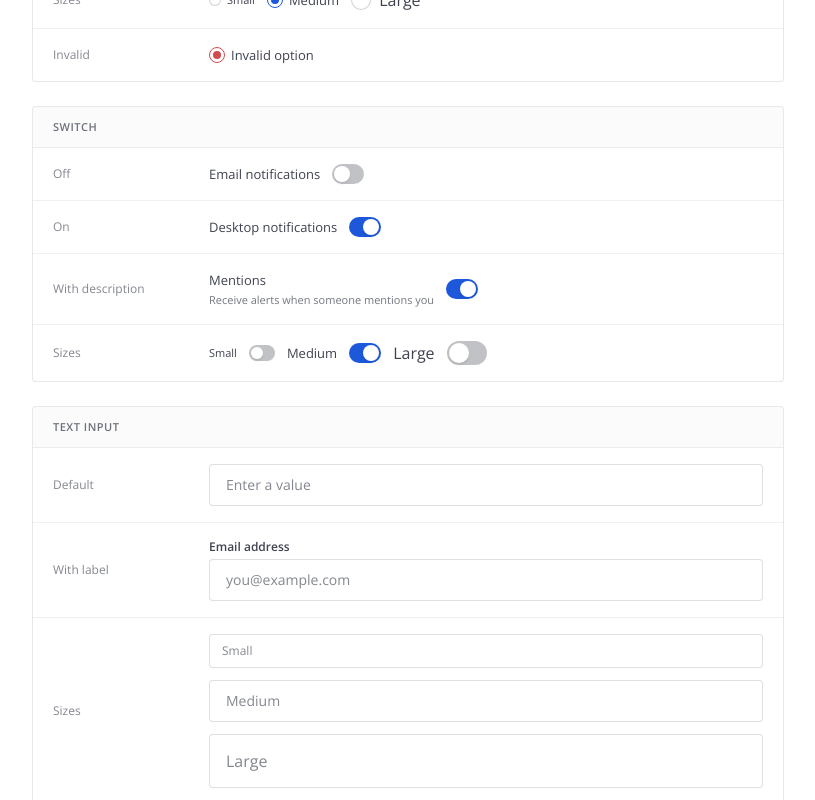
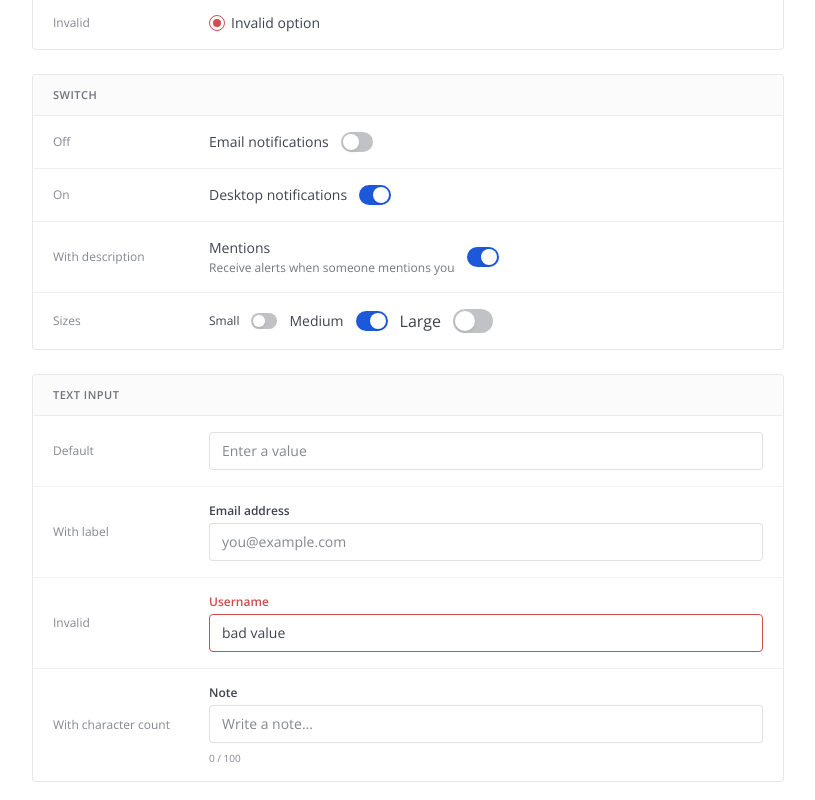
Before and after one commit to matthewbirtch/mattermost-blocks-prototype, a React (Vite) app: page /components in a window 1280 px wide. Shown: the part 960-1760 px from the top of the page, without its empty margins (232-1047 px from the left). Built offline with nearby package versions, Linux system fonts and the light colour scheme; a web font is replaced by a local one.

Commit message:
tweaks to components to reduce height a bit.

```diff
--- a/src/components/Button/Button.module.scss
+++ b/src/components/Button/Button.module.scss
@@ -3,7 +3,7 @@
   align-items: center;
   justify-content: center;
   gap: 8px;
-  padding: 10px 20px;
+  padding: 8px 16px;
   border: none;
   border-radius: 4px;
   font-family: 'Open Sans', sans-serif;
--- a/src/components/Post/Post.module.scss
+++ b/src/components/Post/Post.module.scss
@@ -1,13 +1,11 @@
 .post {
-  background-color: var(--center-channel-bg);
-  padding: 8px;
 }
 
 .message {
   display: flex;
   gap: 12px;
   align-items: flex-start;
-  padding: 8px 24px;
+  padding: 8px 0;
 }
 
 .avatarCol {
--- a/src/components/Select/Select.module.scss
+++ b/src/components/Select/Select.module.scss
@@ -25,7 +25,7 @@
     background-color: var(--center-channel-bg);
     border: 1px solid rgba(var(--center-channel-color-rgb), 0.16);
     border-radius: 4px;
-    padding: 10px 40px 10px 16px;
+    padding: 8px 40px 8px 12px;
     font-family: 'Open Sans', sans-serif;
     font-size: 14px;
     font-weight: 400;
--- a/src/components/TextInput/TextInput.module.scss
+++ b/src/components/TextInput/TextInput.module.scss
@@ -25,7 +25,6 @@
     position: relative;
     display: flex;
     flex-direction: column;
-    min-height: 0;
     background-color: var(--center-channel-bg);
     border: 1px solid rgba(var(--center-channel-color-rgb), 0.16);
     border-radius: 4px;
@@ -55,6 +54,7 @@
     align-items: center;
     flex: 1;
     min-width: 0;
+    padding: 8px 12px;
   }
 
   &__input {
@@ -100,27 +100,6 @@
   }
 
   // ---------------------------------------------------------------------------
-  // Size modifiers
-  // ---------------------------------------------------------------------------
-  &--size-small {
-    .textInput__wrapper { min-height: 32px; }
-    .textInput__inner { padding: 6px 12px; min-height: 32px; }
-    .textInput__input { font-size: 12px; line-height: 16px; }
-  }
-
-  &--size-medium {
-    .textInput__wrapper { min-height: 40px; }
-    .textInput__inner { padding: 10px 16px; min-height: 40px; }
-    .textInput__input { font-size: 14px; line-height: 20px; }
-  }
-
-  &--size-large {
-    .textInput__wrapper { min-height: 48px; }
-    .textInput__inner { padding: 14px 16px; min-height: 48px; }
-    .textInput__input { font-size: 16px; line-height: 24px; }
-  }
-
-  // ---------------------------------------------------------------------------
   // Invalid modifier
   // ---------------------------------------------------------------------------
   &--invalid {
--- a/src/components/TextInput/TextInput.tsx
+++ b/src/components/TextInput/TextInput.tsx
@@ -1,9 +1,6 @@
 import type { InputHTMLAttributes, ReactNode, ChangeEvent } from 'react'
 import { forwardRef, useId, useState, useCallback } from 'react'
-import { toKebab } from '@/utils/string'
 import styles from './TextInput.module.scss'
-
-export type TextInputSize = 'Small' | 'Medium' | 'Large'
 
 export interface TextInputProps
   extends Omit<InputHTMLAttributes<HTMLInputElement>, 'size'> {
@@ -19,8 +16,6 @@ export interface TextInputProps
   maxLength?: number
   /** When true with maxLength, shows "current / max" character count below input. */
   showCharacterCount?: boolean
-  /** Size variant. Figma: Small (32px), Medium (40px), Large (48px). Default: Medium. */
-  size?: TextInputSize
   /** Trailing icon. */
   trailingIcon?: ReactNode
 }
@@ -28,7 +23,6 @@ export interface TextInputProps
 const TextInput = forwardRef<HTMLInputElement, TextInputProps>(function TextInput(
   {
     className = '',
-    size = 'Medium',
     label,
     leadingIcon,
     trailingIcon,
@@ -62,14 +56,12 @@ const TextInput = forwardRef<HTMLInputElement, TextInputProps>(function TextInpu
     [isControlled, onChange],
   )
 
-  const sizeClass = styles[`textInput--size-${toKebab(size)}`]
   const invalidClass = invalid ? styles['textInput--invalid'] : ''
   const hasLeadingClass = leadingIcon != null ? styles['textInput--has-leading-icon'] : ''
   const hasTrailingClass = trailingIcon != null ? styles['textInput--has-trailing-icon'] : ''
 
   const rootClass = [
     styles.textInput,
-    sizeClass,
     invalidClass,
     hasLeadingClass,
     hasTrailingClass,
--- a/src/components/UserList/UserList.module.scss
+++ b/src/components/UserList/UserList.module.scss
@@ -14,48 +14,6 @@
   flex-shrink: 0;
 }
 
-.searchInput {
-  display: flex;
-  align-items: center;
-  gap: 6px;
-  padding: 6px 10px;
-  border: 1px solid rgba(var(--center-channel-color-rgb), 0.16);
-  border-radius: 4px;
-  background-color: var(--center-channel-bg);
-  transition: border-color 0.15s ease;
-
-  &:hover {
-    border-color: rgba(var(--center-channel-color-rgb), 0.48);
-  }
-
-  &:focus-within {
-    border-color: var(--button-bg);
-    box-shadow: 0 0 0 2px rgba(var(--button-bg-rgb, 28, 88, 217), 0.16);
-  }
-}
-
-.searchIcon {
-  flex-shrink: 0;
-  color: rgba(var(--center-channel-color-rgb), 0.64);
-}
-
-.searchField {
-  flex: 1;
-  min-width: 0;
-  border: none;
-  outline: none;
-  background: transparent;
-  font-family: 'Open Sans', sans-serif;
-  font-size: 12px;
-  font-weight: 400;
-  line-height: 16px;
-  color: var(--center-channel-color);
-
-  &::placeholder {
-    color: rgba(var(--center-channel-color-rgb), 0.64);
-  }
-}
-
 .empty {
   font-family: 'Open Sans', sans-serif;
   font-size: 14px;
--- a/src/components/UserList/UserList.tsx
+++ b/src/components/UserList/UserList.tsx
@@ -1,5 +1,6 @@
 import { useState } from 'react';
 import MagnifyIcon from '@mattermost/compass-icons/components/magnify';
+import TextInput from '../TextInput/TextInput';
 import UserListItem from '../UserListItem/UserListItem';
 import styles from './UserList.module.scss';
 
@@ -27,16 +28,12 @@ export default function UserList({ users, filterPlaceholder = 'Filter users…'
   return (
     <div className={styles.container}>
       <div className={styles.searchWrapper}>
-        <div className={styles.searchInput}>
-          <MagnifyIcon size={16} color="currentColor" className={styles.searchIcon} />
-          <input
-            className={styles.searchField}
-            type="text"
-            placeholder={filterPlaceholder}
-            value={query}
-            onChange={(e) => setQuery(e.target.value)}
-          />
-        </div>
+        <TextInput
+          placeholder={filterPlaceholder}
+          value={query}
+          onChange={(e) => setQuery(e.target.value)}
+          leadingIcon={<MagnifyIcon size={16} color="currentColor" />}
+        />
       </div>
       <div className={styles.list}>
         {filtered.map((user) => (
--- a/src/pages/ComponentsPage.module.scss
+++ b/src/pages/ComponentsPage.module.scss
@@ -1,6 +1,6 @@
 .page {
   max-width: 800px;
-  margin: 64px auto;
+  margin: 48px auto;
   padding: 0 24px;
   display: flex;
   flex-direction: column;
--- a/src/pages/ComponentsPage.tsx
+++ b/src/pages/ComponentsPage.tsx
@@ -160,11 +160,6 @@ export default function ComponentsPage() {
         </Row>
         <Row label="With label">
           <TextInput label="Email address" placeholder="you@example.com" />
-        </Row>
-        <Row label="Sizes">
-          <TextInput size="Small" placeholder="Small" />
-          <TextInput size="Medium" placeholder="Medium" />
-          <TextInput size="Large" placeholder="Large" />
         </Row>
         <Row label="Invalid">
           <TextInput label="Username" defaultValue="bad value" invalid />
--- a/src/pages/FramesPage.module.scss
+++ b/src/pages/FramesPage.module.scss
@@ -1,6 +1,6 @@
 .page {
   max-width: 800px;
-  margin: 64px auto;
+  margin: 48px auto;
   padding: 0 24px;
   display: flex;
   flex-direction: column;
--- a/src/pages/IndexPage.module.scss
+++ b/src/pages/IndexPage.module.scss
@@ -1,6 +1,6 @@
 .page {
   max-width: 800px;
-  margin: 64px auto;
+  margin: 48px auto;
   padding: 0 24px;
 }
 
@@ -24,15 +24,16 @@
   flex-direction: column;
   gap: 4px;
   padding: 16px 20px;
-  border: 1px solid rgba(var(--center-channel-color-rgb), 0.12);
+  border: 1px solid rgba(var(--center-channel-color-rgb), 0.16);
+  box-shadow: var(--elevation-1);
   border-radius: 4px;
   background-color: var(--center-channel-bg);
   text-decoration: none;
   transition: border-color 0.15s ease, box-shadow 0.15s ease;
 
   &:hover {
-    border-color: rgba(var(--center-channel-color-rgb), 0.32);
-    box-shadow: 0 2px 6px 0 rgba(0, 0, 0, 0.08);
+    border-color: rgba(var(--center-channel-color-rgb), 0.24);
+    box-shadow: var(--elevation-2);
   }
 }
 
--- a/src/styles/global.scss
+++ b/src/styles/global.scss
@@ -26,8 +26,8 @@
 
   // Typography
   --font-family-body: 'Open Sans', sans-serif;
-  --font-size-75: 11px;
-  --font-size-100: 13px;
+  --font-size-75: 12px;
+  --font-size-100: 14px;
   --font-size-200: 16px;
   --line-height-75: 16px;
   --line-height-100: 20px;
@@ -41,6 +41,7 @@
 
   // Elevation
   --elevation-1: 0 2px 3px rgba(0, 0, 0, 0.08);
+  --elevation-2: 0 3px 4px rgba(0, 0, 0, 0.08);
 }
 
 *,
@@ -60,8 +61,8 @@ body,
 body {
   background-color: var(--center-channel-bg);
   color: var(--center-channel-color);
-  font-family: 'Open Sans', sans-serif;
-  font-size: 14px;
+  font-family: var(--font-family-body);
+  font-size: var(--font-size-100);
   line-height: 20px;
   -webkit-font-smoothing: antialiased;
   -moz-osx-font-smoothing: grayscale;
```
